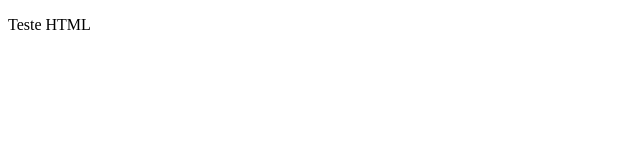
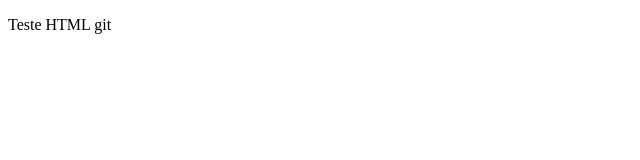
Before and after one commit to rfln85/teste, a plain HTML site: page index.html in a window 1280 px wide. Shown: the full height of the page, 0-640 px from the left. Drawn offline with Linux system fonts and the light colour scheme.

Commit message:
Teste terceiro commit

```diff
--- a/index.html
+++ b/index.html
@@ -5,7 +5,7 @@
 </head>
 <body>
 <P>
-	Teste HTML
+	Teste HTML git
 </P>
 </body>
 </html>
```
